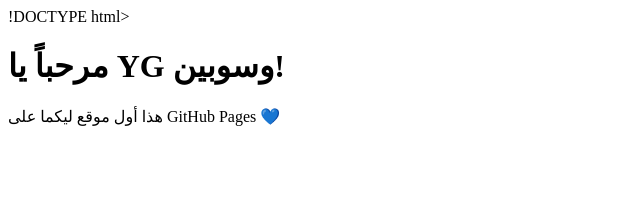
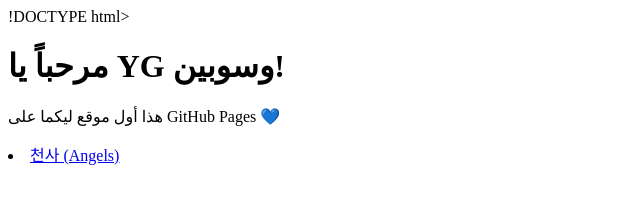
Before and after one commit to WOP-Yjsubin/WOP, a plain HTML site: page index.html in a window 1280 px wide. Shown: the whole page, without its empty margins (0-640 px from the left). Drawn offline with Linux system fonts and the light colour scheme.

Commit message:
Update index.html

```diff
--- a/index.html
+++ b/index.html
@@ -9,3 +9,4 @@
     <p>هذا أول موقع ليكما على GitHub Pages 💙</p>
 </body>
 </html>
+<li><a href="angels.html">천사 (Angels)</a></li>
```
